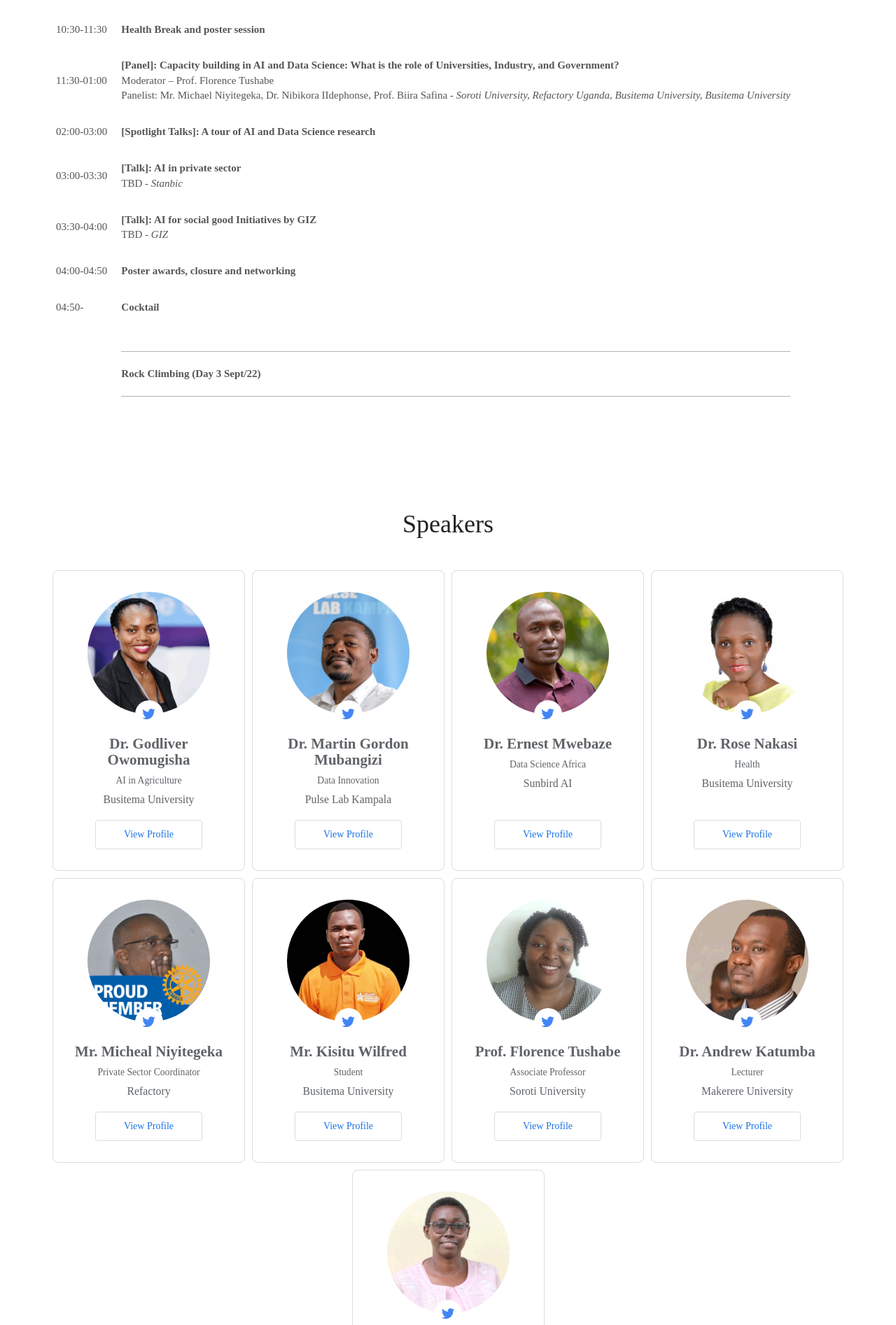
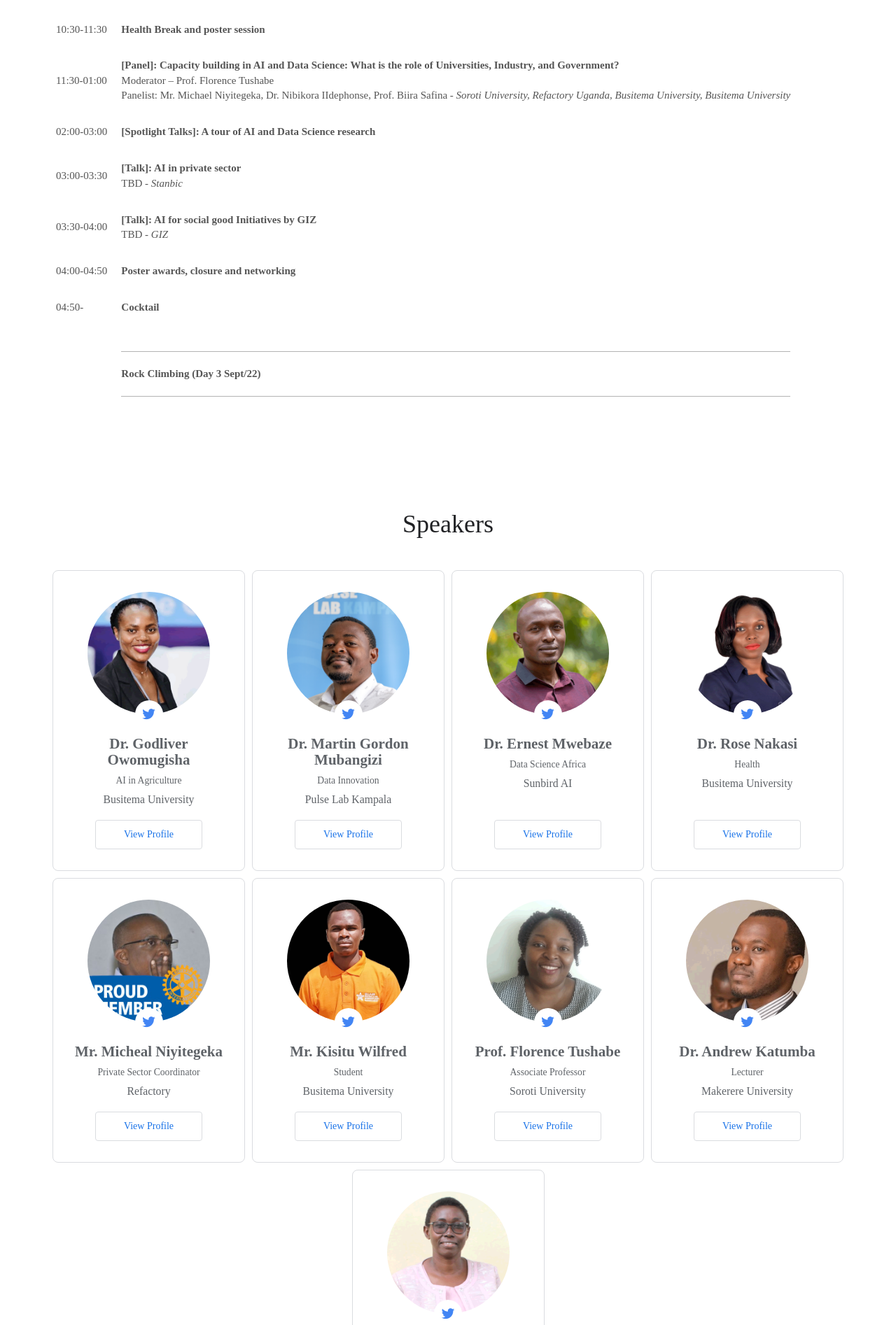
Before and after one commit to datsciafrica/dsaUganda, a Jekyll site: the page built from _events/dsau-eastern.md, in a window 1280 px wide. Shown: the part 1872-3766 px from the top of the page at 70% size. Built offline with Jekyll 4.4.1, drawn with Linux system fonts in a browser that asks for light colours; some web fonts are replaced.

Commit message:
Nakasis new profile pic

```diff
--- a/_events/dsau-eastern.md
+++ b/_events/dsau-eastern.md
@@ -233,7 +233,7 @@ speakers:
     title: "Health"
     company: "Busitema University"
     twitter: "#"
-    image: "/assets/img/people/rose.jpeg"
+    image: "/assets/img/people/nakasiRose.png"
     bio: "Rose Nakasi is a Lecturer at Busitema University, a PhD student at Makerere University  as well as a Researcher at Makerere AI Lab. My research interests are in Artificial Intelligence and Data Science and particularly in the use of these for developing improved automated tools and techniques for improved health. I have majorly worked on automated microscopy diagnosis and prediction of Malaria in low resourced but highly endemic settings."
   - id: 5
     name: "Mr. Micheal Niyitegeka"
```
Also changed, not shown: assets/img/people/nakasiRose.png (added).
